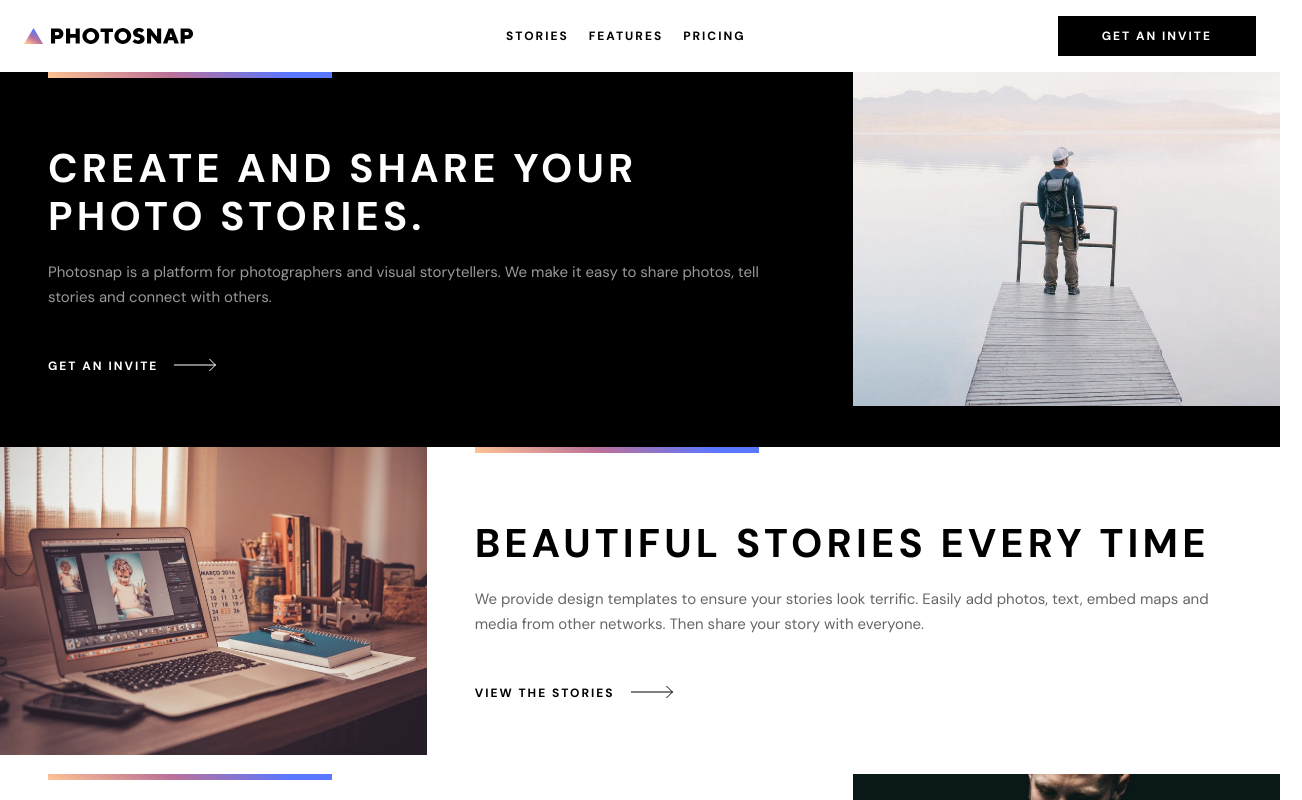
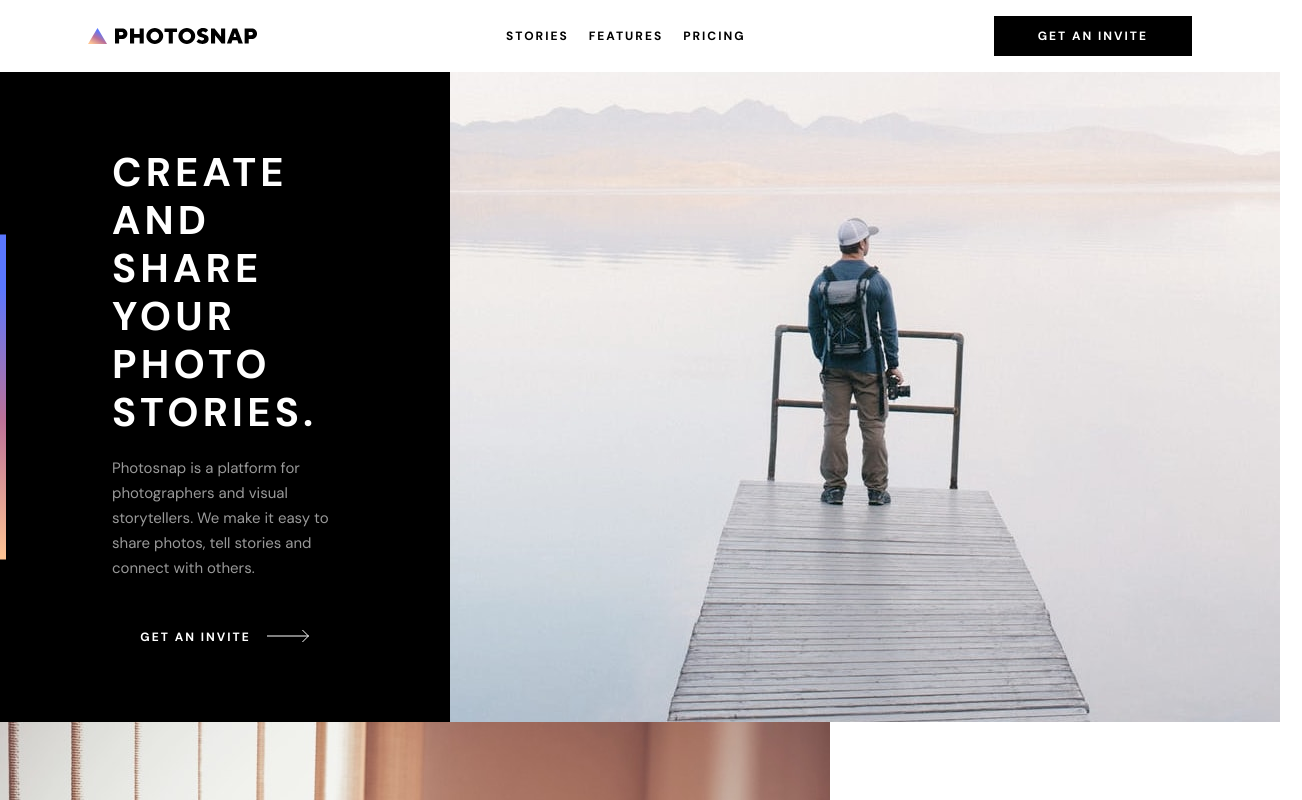
Before and after one commit to Bowersrd/PhotoSnap, a Vue app: page / in a window 1280 px wide. Shown: the top 800 px of the page, 1302 px wide, since content can reach past the window. Built offline with nearby package versions, Linux system fonts and the light colour scheme.

Commit message:
Added desktop breakpoint for gridheadline

```diff
--- a/src/components/AppNavbar.vue
+++ b/src/components/AppNavbar.vue
@@ -7,9 +7,9 @@ const isMobileActive = ref(false);
 </script>
 
 <template>
-  <nav class="sticky top-0 z-50">
+  <nav class="sticky top-0 z-50 bg-white">
     <div
-      class="flex justify-between items-center w-full h-full bg-white px-6 py-7 md:py-4"
+      class="flex justify-between items-center bg-white px-6 py-7 max-w-6xl mx-auto md:py-4"
     >
       <div>
         <SvgIcon
--- a/src/components/GridHeadline.vue
+++ b/src/components/GridHeadline.vue
@@ -34,6 +34,9 @@ const props = defineProps({
   isFlipped: {
     type: Boolean,
   },
+  hasGradientBar: {
+    type: Boolean,
+  },
 });
 
 const assetFolder = route.name;
@@ -55,31 +58,41 @@ const desktopImage = new URL(
 <template>
   <component
     :is="elementTag"
-    class="grid md:grid-cols-3"
+    class="grid md:grid-cols-3 xl:grid-cols-none"
     :class="{ 'bg-black': isDark }"
   >
     <div
-      class="w-full md:row-start-1"
-      :class="isFlipped ? 'md:col-start-1' : 'md:col-start-3'"
+      class="w-full md:row-start-1 xl:min-w-[51.875rem]"
+      :class="isFlipped ? 'md:col-start-1' : 'md:col-start-3 xl:col-start-2'"
     >
       <picture>
-        <source media="(min-width:1024px)" :srcset="desktopImage" />
+        <source media="(min-width:1280px)" :srcset="desktopImage" />
         <source media="(min-width:768px)" :srcset="tabletImage" />
-        <img :src="mobileImage" alt="Flowers" class="w-full" />
+        <img :src="mobileImage" alt="" class="w-full" />
       </picture>
     </div>
     <div
-      class="relative py-[4.5rem] px-8 md:col-span-2 md:flex md:flex-col md:justify-center md:px-12"
-      :class="isDark ? 'text-white' : 'text-black'"
+      class="relative py-[4.5rem] px-8 md:col-span-2 md:flex md:flex-col md:justify-center md:px-12 xl:items-center xl:px-28"
+      :class="[
+        isDark ? 'text-white' : 'text-black',
+        isFlipped
+          ? 'xl:row-start-1 xl:col-start-2'
+          : 'xl:row-start-1 xl:col-start-1 xl:col-end-2',
+      ]"
     >
-      <h1 class="text-xl font-bold uppercase mb-4 md:text-2xl md:mb-5">
+      <h1
+        class="text-xl font-bold uppercase mb-4 md:text-2xl md:mb-5 xl:max-w-sm"
+      >
         {{ title }}
       </h1>
-      <p class="opacity-60 mb-6 md:mb-12">{{ body }}</p>
+      <p class="opacity-60 mb-6 md:mb-12 xl:max-w-sm">{{ body }}</p>
       <ArrowButton v-if="!hideButton" :is-inverted="isDark">{{
         buttonTitle
       }}</ArrowButton>
-      <div class="absolute top-0 h-[.375rem] w-1/3 gradient-accent"></div>
+      <div
+        v-if="hasGradientBar"
+        class="absolute top-0 h-[.375rem] w-1/3 gradient-accent md:h-1/2 md:w-[6px] md:top-1/2 md:-translate-y-1/2 md:left-0"
+      ></div>
     </div>
   </component>
 </template>
--- a/src/components/Stories/FeaturedStory.vue
+++ b/src/components/Stories/FeaturedStory.vue
@@ -28,7 +28,7 @@ const desktopImage = new URL(
   <header class="bg-black text-white md:grid md:items-center">
     <div class="w-full md:row-start-1 md:col-start-1">
       <picture>
-        <source media="(min-width:1024px)" :srcset="desktopImage" />
+        <source media="(min-width:1280px)" :srcset="desktopImage" />
         <source media="(min-width:768px)" :srcset="tabletImage" />
         <img :src="mobileImage" alt="Flowers" class="w-full" />
       </picture>
```
